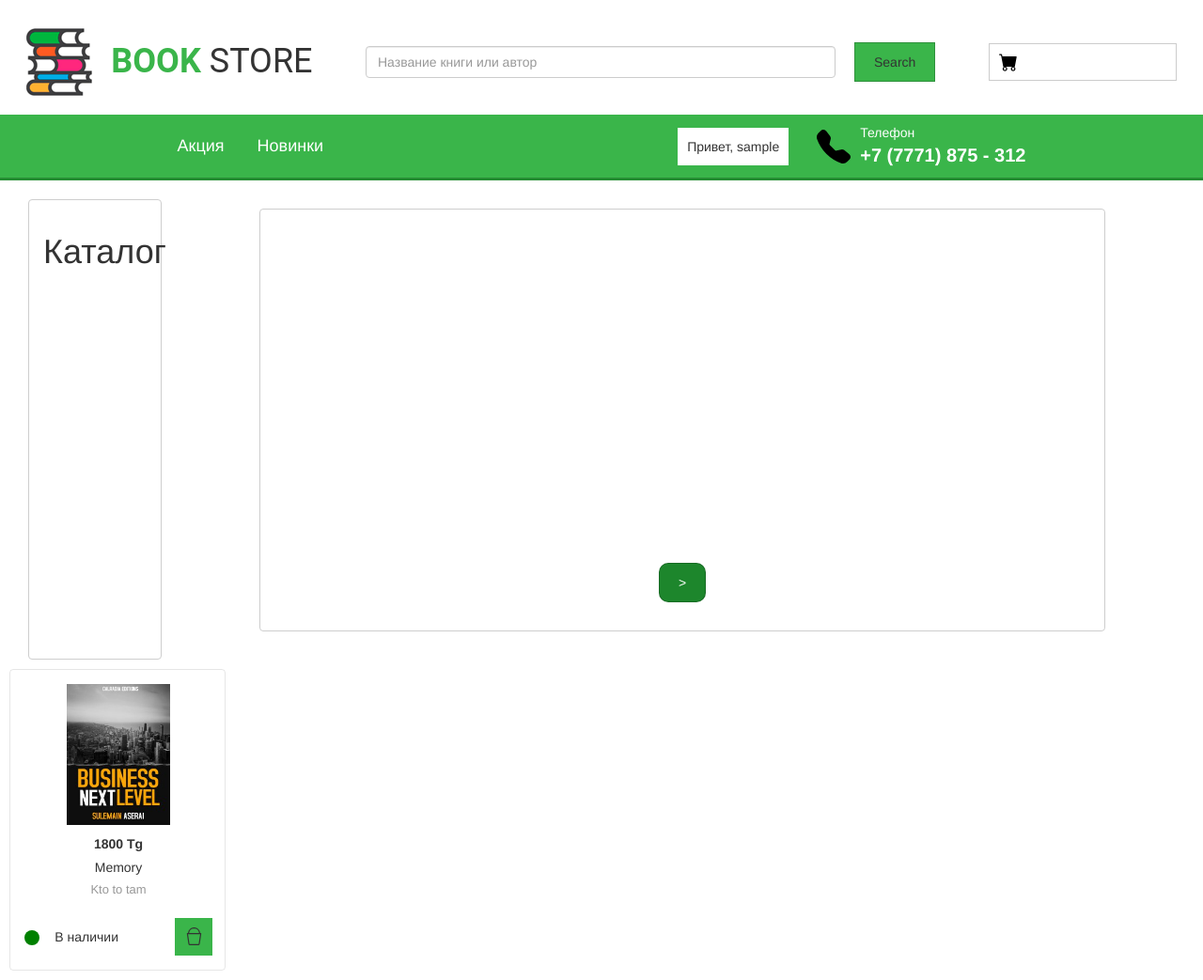
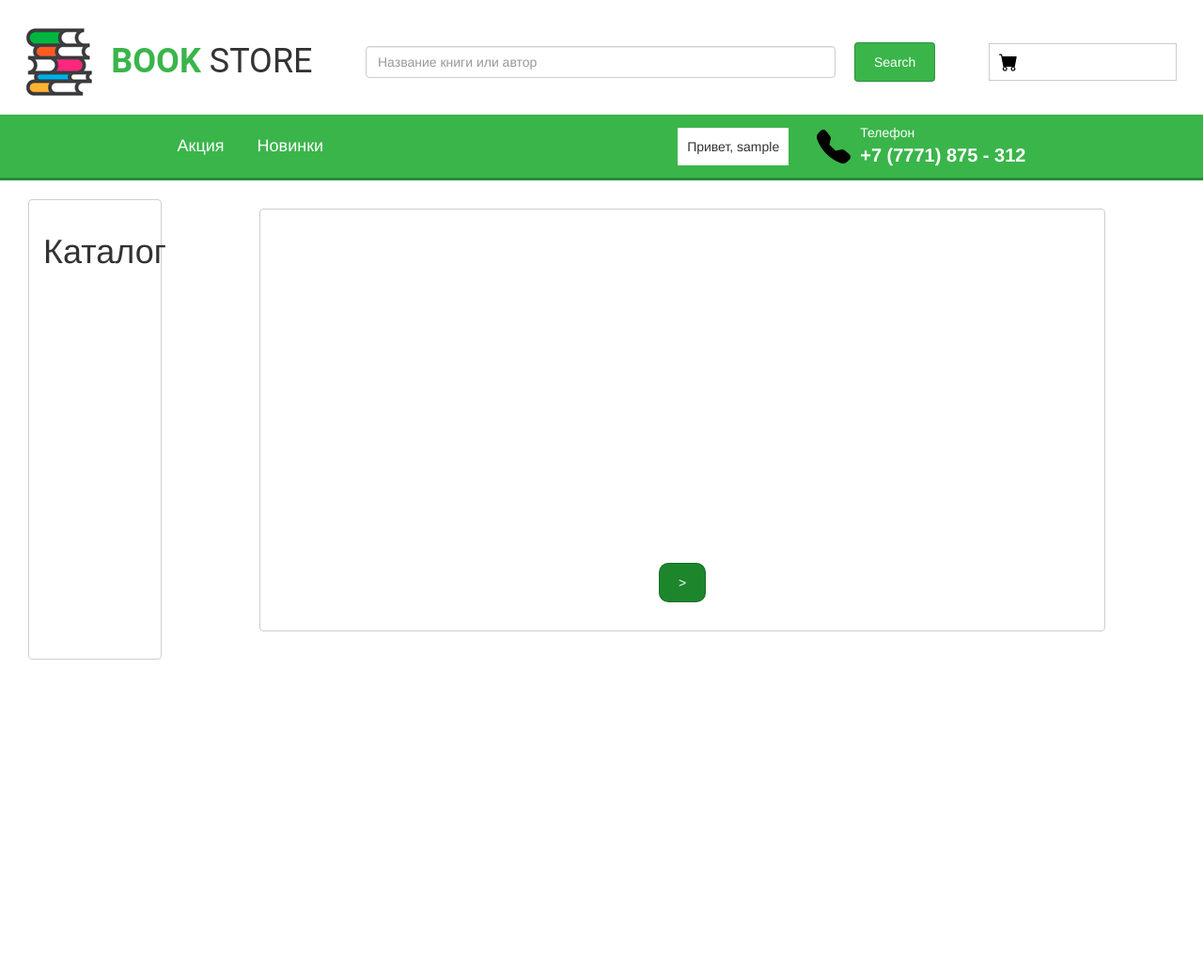
Before and after one commit to YerkanatSultanov/BackendFinalProject, a Django app: page / in a window 1280 px wide. Shown: the whole page at 94% size. After the commit the page ends 702 px from the top, so only its background shows below. Run offline with Django 4.2, Linux system fonts and the light colour scheme; the visitor is signed in with stand-in values (Sample User, id 1); data that the repository does not hold is empty; some libraries are stand-ins or nearby versions.

Commit message:
fixed main page

```diff
--- a/reviews/static/reviews/profile1.css
+++ b/reviews/static/reviews/profile1.css
@@ -26,6 +26,9 @@
 .profile-photo img {
     max-width: 70%;
     max-height: 70%;
+    width:  100px;
+    height: 100px;
+    margin: 10px 0 20px 0;
     border-radius: 50%;
     box-shadow: 0 0 10px rgba(0, 0, 0, 0.2);
     margin-right: 30px;
--- a/reviews/templates/reviews/main.html
+++ b/reviews/templates/reviews/main.html
@@ -61,35 +61,5 @@
             </button>
         </div>
     </div>
-    <div class="borders">
-        <div class="product">
-            <div class="bookCover">
-                <img src="{% static 'reviews/img.png' %}"
-                     alt="cover">
-            </div>
-            <div class="price">1800 Tg</div>
-            <div class="bookName">Memory</div>
-            <div class="author">Kto to tam</div>
-            <div class="description">
-                <div class="available">
-                    <div class="dot">
-                        <svg xmlns="http://www.w3.org/2000/svg" width="16" height="16" fill="currentColor"
-                             color="green"
-                             class="bi bi-circle-fill" viewBox="0 0 16 16">
-                            <circle cx="8" cy="8" r="8"/>
-                        </svg>
-                    </div>
-                    <div class="text">В наличии</div>
-                </div>
-                <div class="bucket">
-                    <svg xmlns="http://www.w3.org/2000/svg" width="19" height="19" fill="currentColor"
-                         class="bi bi-bucket"
-                         viewBox="0 0 16 16">
-                        <path d="M2.522 5H2a.5.5 0 0 0-.494.574l1.372 9.149A1.5 1.5 0 0 0 4.36 16h7.278a1.5 1.5 0 0 0 1.483-1.277l1.373-9.149A.5.5 0 0 0 14 5h-.522A5.5 5.5 0 0 0 2.522 5zm1.005 0a4.5 4.5 0 0 1 8.945 0H3.527zm9.892 1-1.286 8.574a.5.5 0 0 1-.494.426H4.36a.5.5 0 0 1-.494-.426L2.58 6h10.838z"/>
-                    </svg>
-                </div>
-            </div>
-        </div>
-    </div>
 
 {% endblock %}
--- a/static/script.js
+++ b/static/script.js
@@ -2,8 +2,8 @@
 const sliderLine = document.querySelector('.slider-line');
 
 document.querySelector('.slider-next').addEventListener('click', function(){
-    offset += 306;
-    if(offset >= 1224){
+    offset += 240;
+    if(offset >= 690){
         offset = 0;
     }
     sliderLine.style.left = -offset + 'px';
--- a/templates/base.html
+++ b/templates/base.html
@@ -26,7 +26,7 @@
         <form class="form-style" action="{% url 'search_book' %}">
             <label for="form_f"></label>
             <input type="text" class="form-control" id="form_f" placeholder="Название книги или автор">
-            <button style="margin-left: 20px" type="submit">Search</button>
+            <button style="margin-left: 20px; color:white; border-radius: 4px" type="submit">Search</button>
         </form>
     </div>
     <a href="{% url 'cart' %}">
@@ -48,7 +48,6 @@
                     <button class="dropdown-btn">Привет, {{ request.user.username }}</button>
                     <div class="dropdown-content">
                         <a href="{% url 'profile' %}">Профиль</a>
-                        <a href="#">Option 2</a>
                         <a href="{% url 'logout' %}">Выход</a>
                     </div>
                 </div>
```
